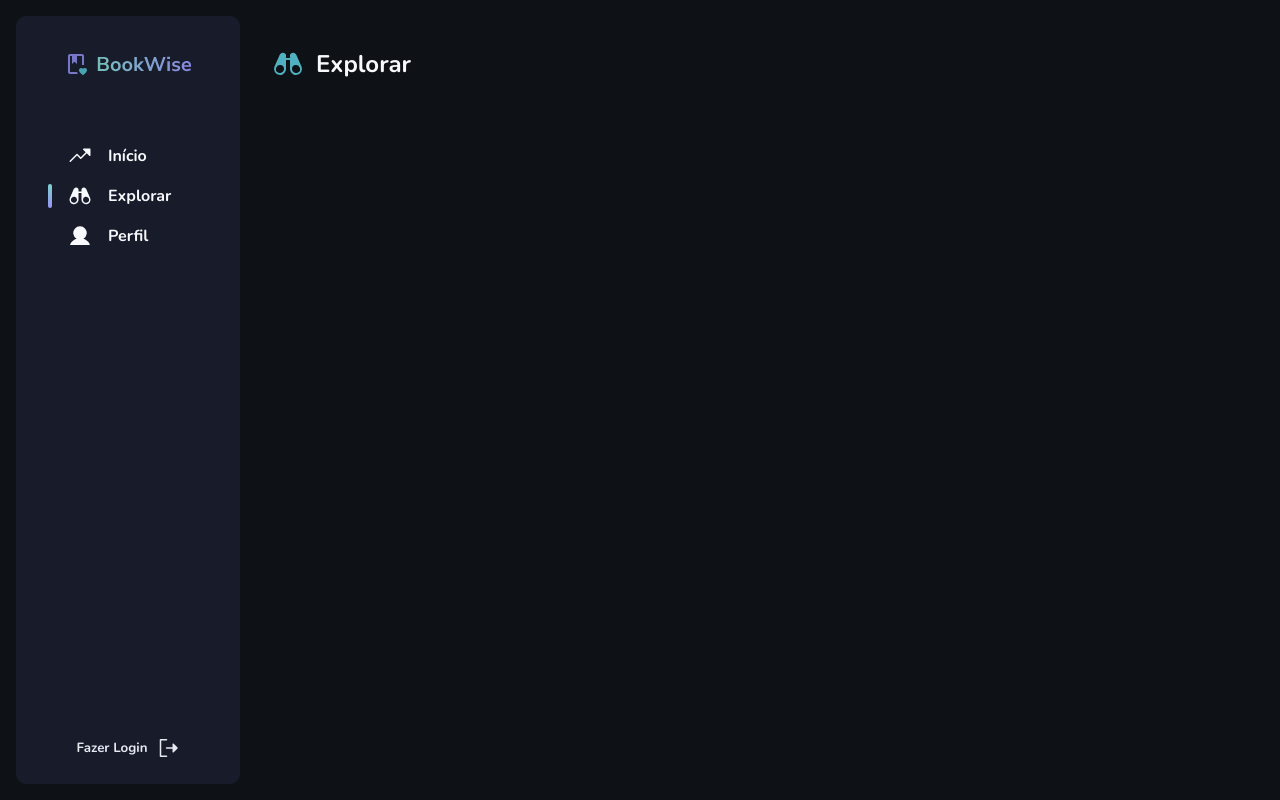
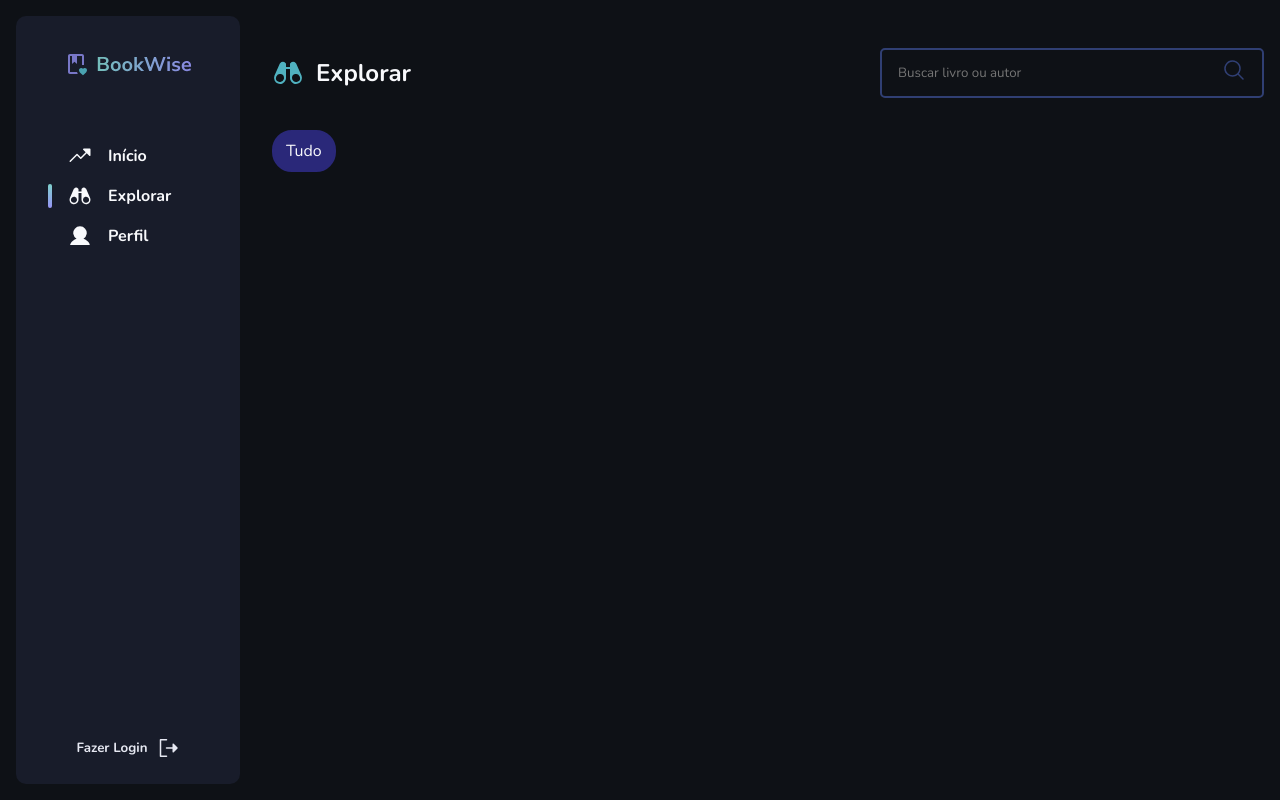
Before and after one commit to Pedro-AugusCoelho/book-wise, a Next.js app: page /explore in a window 1280 px wide. Built offline with nearby package versions, Linux system fonts and the light colour scheme; no server answers; the database is empty.

Commit message:
start page content categories show

```diff
--- a/src/@types/category.ts
+++ b/src/@types/category.ts
@@ -1,4 +1,5 @@
 export interface Category {
-  id: string
+  id: string | null
   name: string
+  active: boolean
 }
--- /dev/null
+++ b/src/components/InputSearch/index.tsx
@@ -0,0 +1,42 @@
+import * as S from '@/styles/components/searchInput'
+import { MagnifyingGlass } from '@phosphor-icons/react'
+import { ChangeEvent, useState } from 'react'
+
+interface SearchInputProps {
+  placeholder: string
+  value: string
+  inputChange: (e: ChangeEvent<HTMLInputElement>) => void
+}
+
+export default function SearchInput({
+  placeholder,
+  value,
+  inputChange,
+}: SearchInputProps) {
+  const [isFocused, setIsFocused] = useState(false)
+
+  const handleFocus = () => {
+    setIsFocused(true)
+  }
+
+  const handleBlur = () => {
+    setIsFocused(false)
+  }
+
+  return (
+    <S.InputContainer className={isFocused ? 'focused' : ''}>
+      <S.Input
+        placeholder={placeholder}
+        type="text"
+        value={value}
+        onChange={inputChange}
+        onBlur={handleBlur}
+        onFocus={handleFocus}
+      />
+
+      <S.InputIcon className={isFocused ? 'focused' : ''}>
+        <MagnifyingGlass size={24} />
+      </S.InputIcon>
+    </S.InputContainer>
+  )
+}
--- a/src/context/bookWiseContext.tsx
+++ b/src/context/bookWiseContext.tsx
@@ -27,7 +27,7 @@ export function BookWiseContextProvider({
 }: bookWiseContextProviderProps) {
   const [ratings, setRatings] = useState<RatingCompleted[]>([])
 
-  const [categories, setCategories] = useState<Category[]>([])
+  const [categories, setCategories] = useState<any>([])
 
   const [books, setBooks] = useState<Book[]>([])
 
@@ -41,8 +41,15 @@ export function BookWiseContextProvider({
 
   async function searchAllCategories() {
     const res = await api.get('/category')
+    const data: Category[] = res.data
 
-    setCategories(res.data)
+    const dataCurrent: Category[] = [{ id: null, name: 'Tudo', active: true }]
+
+    for (let i = 0; i < data.length; i++) {
+      dataCurrent.push({ id: data[i].id, name: data[i].name, active: false })
+    }
+
+    setCategories(dataCurrent)
   }
 
   async function searchAllBooksByCategory(category: string) {
--- a/src/pages/explore/index.tsx
+++ b/src/pages/explore/index.tsx
@@ -1,8 +1,29 @@
+import SearchInput from '@/components/InputSearch'
+import CardBook from '@/components/cardBook'
 import SidebarLogin from '@/components/sidebarLogin'
+import { BookWiseContext } from '@/context/bookWiseContext'
 import * as S from '@/styles/pages/explore'
 import { Binoculars } from '@phosphor-icons/react'
+import { ChangeEvent, useContext, useEffect, useState } from 'react'
 
 export default function Explore() {
+  const { searchAllCategories, searchAllBooksByCategory, categories } =
+    useContext(BookWiseContext)
+
+  const [search, setSearch] = useState<string>('')
+
+  useEffect(() => {
+    searchAllCategories()
+  }, [])
+
+  function handleChangeInput(e: ChangeEvent<HTMLInputElement>) {
+    setSearch(e.target.value)
+  }
+
+  function handleSearchBook() {
+    //
+  }
+
   return (
     <>
       <S.ExploreContainer>
@@ -16,7 +37,27 @@ export default function Explore() {
               <Binoculars size={32} weight="fill" />
               <span>Explorar</span>
             </S.HeaderTitle>
+
+            <S.HeaderSearch>
+              <SearchInput
+                value={search}
+                placeholder="Buscar livro ou autor"
+                inputChange={handleChangeInput}
+              />
+            </S.HeaderSearch>
           </S.Header>
+
+          <S.CarrouselContainer>
+            {categories.length > 0 &&
+              categories.map((item) => (
+                <S.ItemCarrousel
+                  key={item.id}
+                  className={item.active ? 'activated' : ''}
+                >
+                  {item.name}
+                </S.ItemCarrousel>
+              ))}
+          </S.CarrouselContainer>
         </S.Content>
       </S.ExploreContainer>
     </>
--- /dev/null
+++ b/src/styles/components/searchInput.ts
@@ -0,0 +1,37 @@
+import { styled } from '../../../stitches.config'
+
+export const InputContainer = styled('div', {
+  width: '100%',
+  display: 'flex',
+  justifyContent: 'space-between',
+  alignItems: 'center',
+
+  border: '2px solid $gray-500',
+  borderRadius: '$sm',
+
+  padding: '$2 $4',
+
+  '&.focused': {
+    borderColor: '$green-200',
+  },
+})
+
+export const Input = styled('input', {
+  flex: 1,
+  outline: 0,
+  border: 0,
+  background: 'transparent',
+  color: '$gray-400',
+
+  '&:focus': {
+    color: '$gray-100',
+  },
+})
+
+export const InputIcon = styled('div', {
+  color: '$gray-500',
+
+  '&.focused': {
+    color: '$green-200',
+  },
+})
--- a/src/styles/pages/explore.ts
+++ b/src/styles/pages/explore.ts
@@ -25,13 +25,14 @@ export const Header = styled('div', {
   display: 'flex',
   justifyContent: 'space-between',
   alignItems: 'center',
+  marginTop: '$8',
 })
 
 export const HeaderTitle = styled('div', {
   display: 'flex',
+  flex: 1,
   gap: '$3',
   alignItems: 'center',
-  marginTop: '$8',
 
   color: '$green-100',
 
@@ -41,3 +42,30 @@ export const HeaderTitle = styled('div', {
     color: '$gray-100',
   },
 })
+
+export const HeaderSearch = styled('div', {
+  width: '100%',
+  maxWidth: '30vw',
+})
+
+export const CarrouselContainer = styled('div', {
+  width: '100%',
+
+  display: 'flex',
+  gap: '$4',
+  marginTop: '$8',
+})
+
+export const ItemCarrousel = styled('div', {
+  cursor: 'pointer',
+  padding: '$2 $3',
+  border: '2px solid $purple-100',
+  borderRadius: '$lg',
+  color: '$purple-100',
+
+  '&.activated': {
+    background: '$purple-200',
+    borderColor: '$purple-200',
+    color: '$gray-100',
+  },
+})
```
